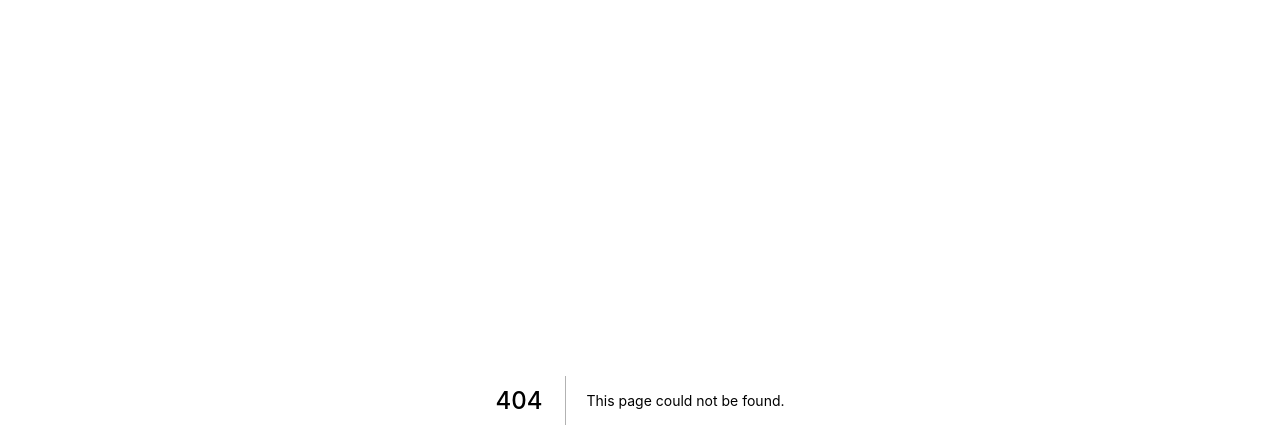
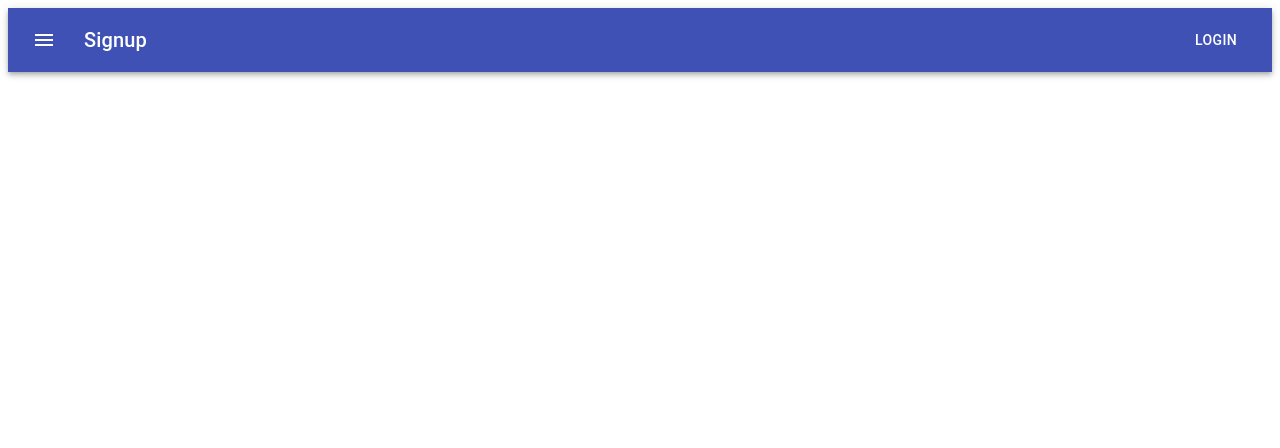
Before and after one commit to ArtreeTechnologies/frame-work-rnd, a Next.js app in the folder next-skelton/: page /signup in a window 1280 px wide. Before the commit this address had no page. Shown: the top 448 px of the page. Built offline with nearby package versions, Linux system fonts and the light colour scheme.

Commit message:
_documentの作成

```diff
--- /dev/null
+++ b/next-skelton/pages/_document.tsx
@@ -0,0 +1,70 @@
+import React from 'react';
+import Document, {
+  Head,
+  Main,
+  NextScript,
+  DocumentContext,
+} from 'next/document';
+import { ServerStyleSheet as StyledComponentSheets } from 'styled-components';
+import { ServerStyleSheets as MaterialUiServerStyleSheets } from '@material-ui/styles';
+
+class MyDocument extends Document {
+  static async getInitialProps(ctx: DocumentContext) {
+    const styledComponentSheet = new StyledComponentSheets();
+    const materialUiSheets = new MaterialUiServerStyleSheets();
+    const originalRenderPage = ctx.renderPage;
+
+    try {
+      ctx.renderPage = () =>
+        originalRenderPage({
+          enhanceApp: (App) => (props) =>
+            styledComponentSheet.collectStyles(
+              materialUiSheets.collect(<App {...props} />),
+            ),
+        });
+
+      const initialProps = await Document.getInitialProps(ctx);
+
+      return {
+        ...initialProps,
+        styles: [
+          <React.Fragment key="styles">
+            {initialProps.styles}
+            {materialUiSheets.getStyleElement()}
+            {styledComponentSheet.getStyleElement()}
+          </React.Fragment>,
+        ],
+      };
+    } finally {
+      styledComponentSheet.seal();
+    }
+  }
+
+  render() {
+    return (
+      <html lang="en" dir="ltr">
+        <Head>
+          <meta charSet="utf-8" />
+          <meta
+            name="viewport"
+            content="minimum-scale=1, initial-scale=1, width=device-width, shrink-to-fit=no"
+          />
+          {/* <meta
+            name="theme-color"
+            content={pageContext.theme.palette.primary.main}
+          /> */}
+          <meta
+            name="description"
+            content="Blockchain Based Digital Content Management Infrastructure"
+          />
+        </Head>
+        <body>
+          <Main />
+          <NextScript />
+        </body>
+      </html>
+    );
+  }
+}
+
+export default MyDocument;
--- /dev/null
+++ b/next-skelton/pages/signup/index.tsx
@@ -0,0 +1,6 @@
+import Header from '@components/Header';
+// import SignupForm from '@components/SignupForm';
+
+const Signup: React.SFC = () => <Header />;
+
+export default Signup;
--- /dev/null
+++ b/next-skelton/src/components/Header.tsx
@@ -0,0 +1,45 @@
+import { makeStyles } from '@material-ui/core/styles';
+import {
+  AppBar,
+  Toolbar,
+  IconButton,
+  Typography,
+  Button,
+} from '@material-ui/core';
+import MenuIcon from '@material-ui/icons/Menu';
+
+const Header = (): JSX.Element => {
+  const classes = styles();
+  return (
+    <AppBar position="static" className={classes.appBar}>
+      <Toolbar>
+        <IconButton
+          edge="start"
+          className={classes.menuButton}
+          color="inherit"
+          aria-label="menu"
+        >
+          <MenuIcon />
+        </IconButton>
+        <Typography variant="h6" className={classes.title}>
+          Signup
+        </Typography>
+        <Button color="inherit">Login</Button>
+      </Toolbar>
+    </AppBar>
+  );
+};
+
+const styles = makeStyles((theme) => ({
+  appBar: {
+    flexGrow: 1,
+  },
+  menuButton: {
+    marginRight: theme.spacing(2),
+  },
+  title: {
+    flexGrow: 1,
+  },
+}));
+
+export default Header;
--- a/next-skelton/tsconfig.json
+++ b/next-skelton/tsconfig.json
@@ -18,8 +18,8 @@
     "noImplicitThis": true,
     "noImplicitAny": true,
     "paths": {
-      "@components/*": ["./components/*"],
-      "~/lib/*": ["./lib/*"]
+      "@components/*": ["./src/components/*"],
+      "~/lib/*": ["src/lib/*"]
     },
     "strictNullChecks": true,
     "suppressImplicitAnyIndexErrors": true,
--- a/next-skelton/tslint.json
+++ b/next-skelton/tslint.json
@@ -18,7 +18,8 @@
         "static-method-regex": "^[a-z$][\\w\\d]+$"
       }
     ],
-    "no-implicit-dependencies": [true, "dev"],
+    "no-implicit-dependencies": false,
+    "no-submodule-imports": false,
     "prettier": [
       true,
       {
```
Also changed, not shown: next-skelton/package.json (+7 -3 lines), next-skelton/.babelrc, next-skelton/src/components/Layout.tsx (added), next-skelton/src/components/index.css (renamed from next-skelton/components/index.css), next-skelton/src/lib/api.ts (added), next-skelton/src/lib/auth.ts (added), 2 other files (tests, documents, lock files or other folders).
